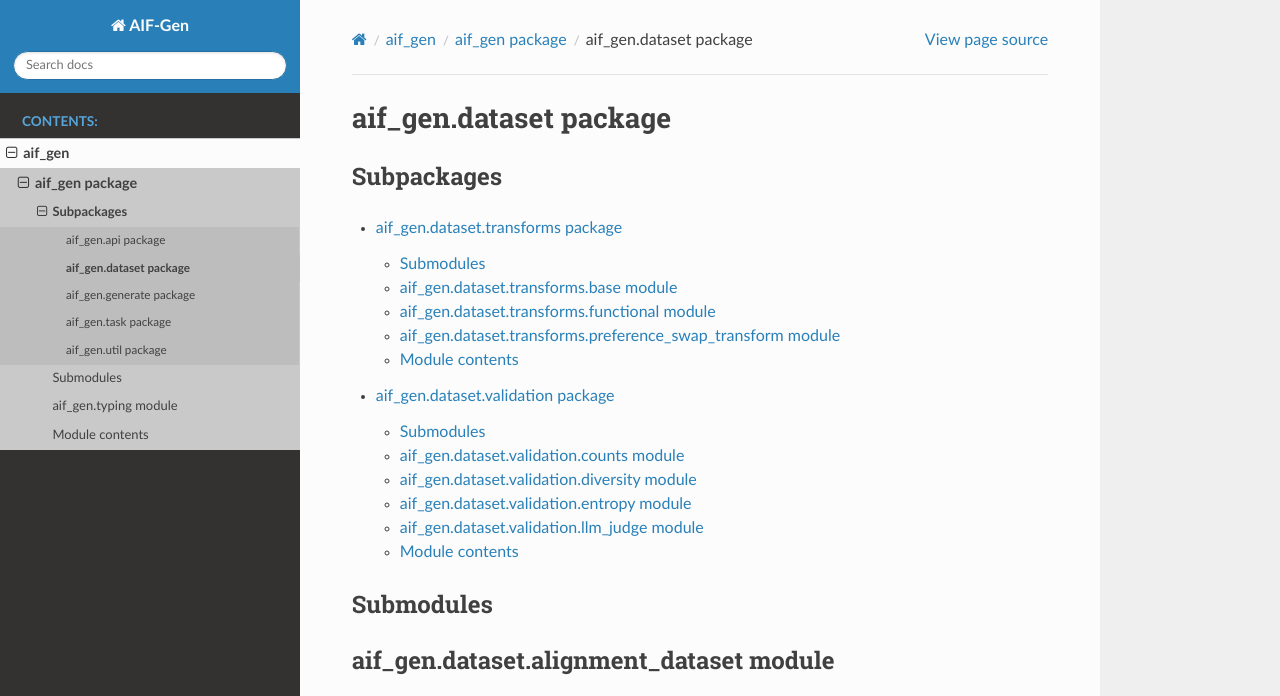
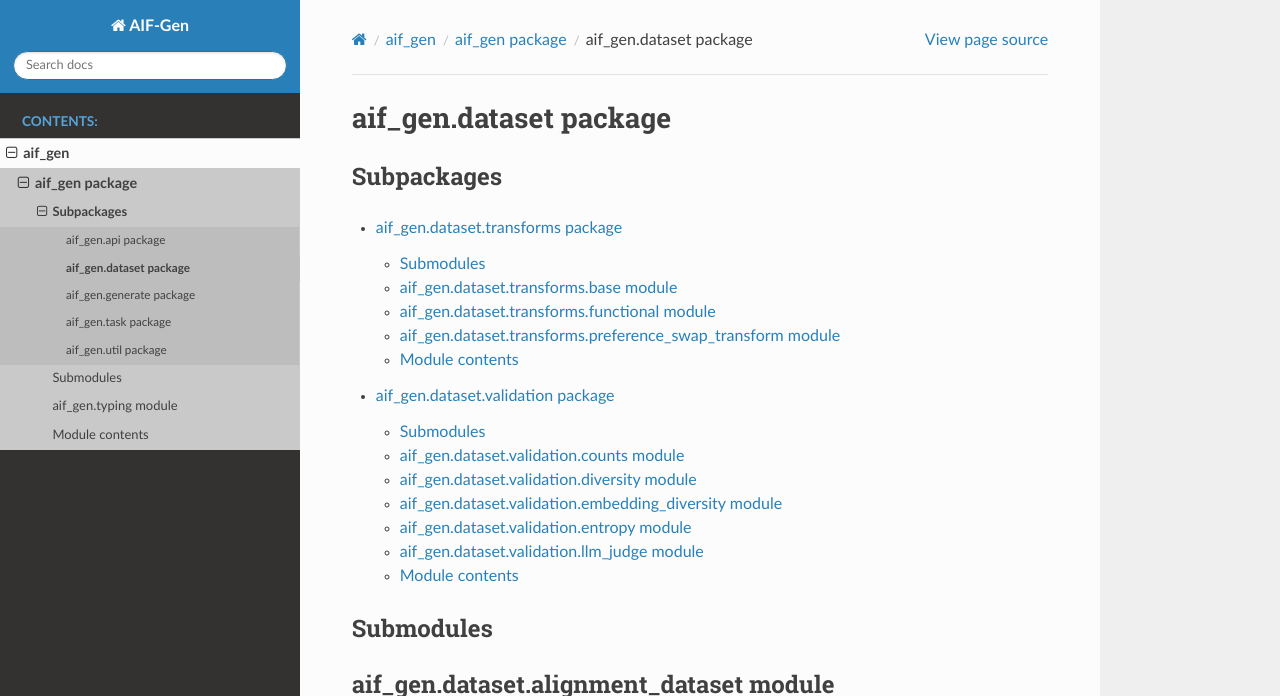
Before and after one commit to amgadelgamal/AIF-Gen, a Sphinx documentation site: the page built from docs/source/aif_gen.dataset.rst, in a window 1280 px wide and 900 px high, cut to the strip 0-696 px from the top of the window. Built offline with Sphinx 7.4.7 and the Read the Docs theme 3.1.0, drawn with Linux system fonts in a browser that asks for light colours.

Commit message:
Upload new documentation

```diff
--- a/docs/source/aif_gen.dataset.validation.rst
+++ b/docs/source/aif_gen.dataset.validation.rst
@@ -16,6 +16,14 @@ aif\_gen.dataset.validation.diversity module
 --------------------------------------------
 
 .. automodule:: aif_gen.dataset.validation.diversity
+   :members:
+   :undoc-members:
+   :show-inheritance:
+
+aif\_gen.dataset.validation.embedding\_diversity module
+-------------------------------------------------------
+
+.. automodule:: aif_gen.dataset.validation.embedding_diversity
    :members:
    :undoc-members:
    :show-inheritance:
```
